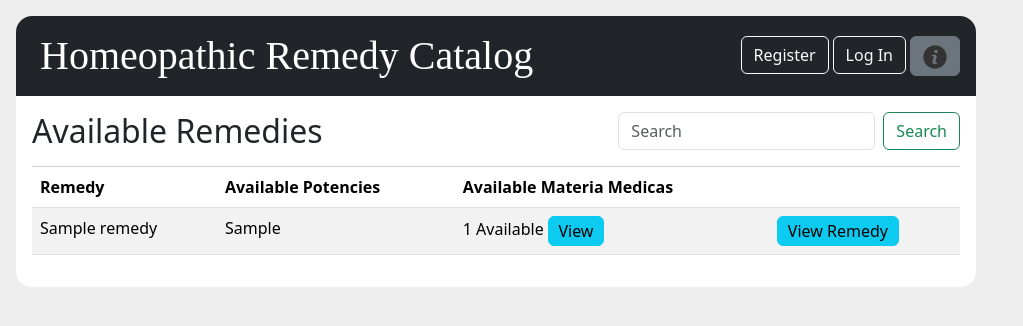
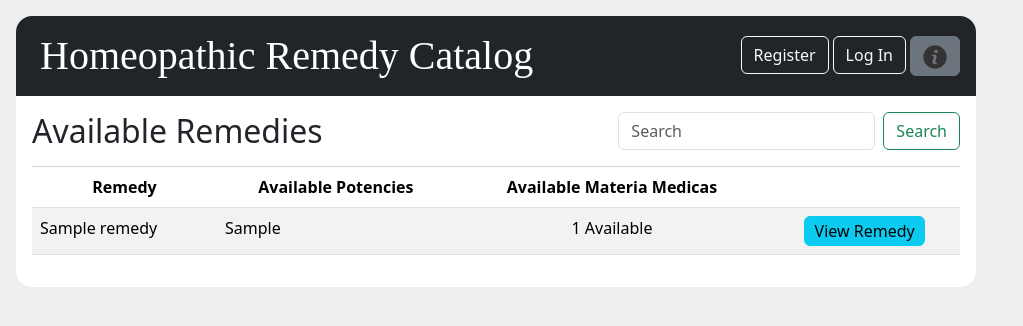
Before and after one commit to ksuviper/miniproject4AStaggenborg, a Django app: page /homeo/ in a window 1280 px wide. Shown: the top 326 px of the page, without its empty margins (0-1023 px from the left). Run offline with Django 4.2, Linux system fonts and the light colour scheme; tables that the repository leaves empty hold one stand-in row (values such as "Sample post").

Commit message:
index template updates

```diff
--- a/homeo/templates/homeo/index.html
+++ b/homeo/templates/homeo/index.html
@@ -14,17 +14,17 @@
   <table class="table table-striped">
     <thead class="thead-dark">
       <tr scope="row">
-          <th scope="col">Remedy</th>
-          <th scope="col">Available Potencies</th>
-          <th scope="col">Available Materia Medicas</th>
-          <th scope="col"></th>
+          <th scope="col" class="text-center">Remedy</th>
+          <th scope="col" class="text-center">Available Potencies</th>
+          <th scope="col" class="text-center">Available Materia Medicas</th>
+          <th scope="col" class="text-center"></th>
         </tr>
     </thead>
     <tbody>
     {% for r in remedy_list %}
       <tr scope="row">
-        <td>{{ r.name }}</td>
-        <td>
+        <td class="col">{{ r.name }}</td>
+        <td class="col">
             {% for i, p in r.potency.values_list %}
                 {% if not forloop.last %}
                     {{ p }},
@@ -35,8 +35,10 @@
                 {% endif %}
             {% endfor %}
         </td>
-        <td>{{ r.materiaMedica.count }} Available <a class="btn btn-info" href="{% url 'homeo:materia' r.id %}">View</a></td>
-        <td><a class="btn btn-info" href="{% url 'homeo:remedy' r.id %}">View Remedy</a></td>
+        <td class="col text-center">{{ r.materiaMedica.count }} Available
+{#            <a class="btn btn-info" href="{% url 'homeo:materia' r.id %}">View</a>#}
+        </td>
+        <td class="col text-center"><a class="btn btn-info" href="{% url 'homeo:remedy' r.id %}">View Remedy</a></td>
       </tr>
     {% endfor %}
     </tbody>
--- a/manage.py
+++ b/manage.py
@@ -6,7 +6,7 @@
 
 # x(5/5 points) Initial comments with your name, class and project at the top of your .py file.
 # x(5/5 points) Proper import of packages used.
-# (70/70 points) Using Django you need to setup the following:
+# x(70/70 points) Using Django you need to setup the following:
 # x(10/10 points) Setup a proper folder structure, use the tutorial as an example. You need a minimum of one app.
 # x(20/20 points) You need to have a minimum of 5 pages, using a proper template structure.
 # x(10/10 points) You need to have at least one page that utilizes a form.
@@ -14,7 +14,7 @@
 #                just make use of the admin system.
 # x(10/10) You need to use Bootstrap in your web templates. I won't dictate exactly what modules you need to use but
 #          the more practice here the better. You need to at least make use of a modal.
-# (10/10) You need to setup some sort of register and login system, do some simple research to find examples.
+# x(10/10) You need to setup some sort of register and login system, do some simple research to find examples.
 # x(5/5 points) There should be a minimum of 5 commits on your project, be sure to commit often!
 # x(5/5 points) I will be checking out the master branch of your project. Please be sure to include a requirements.txt
 #               file which contains all the packages that need installed. You can create this fille with the output of
```
